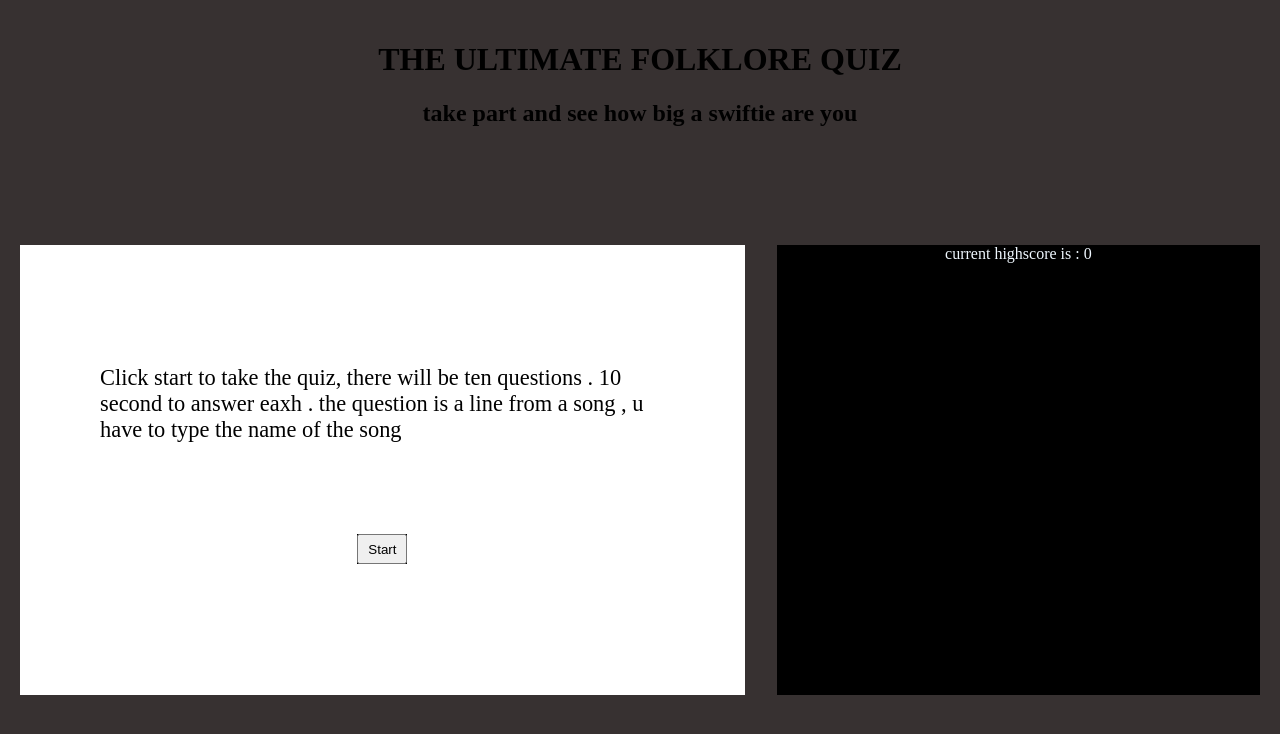
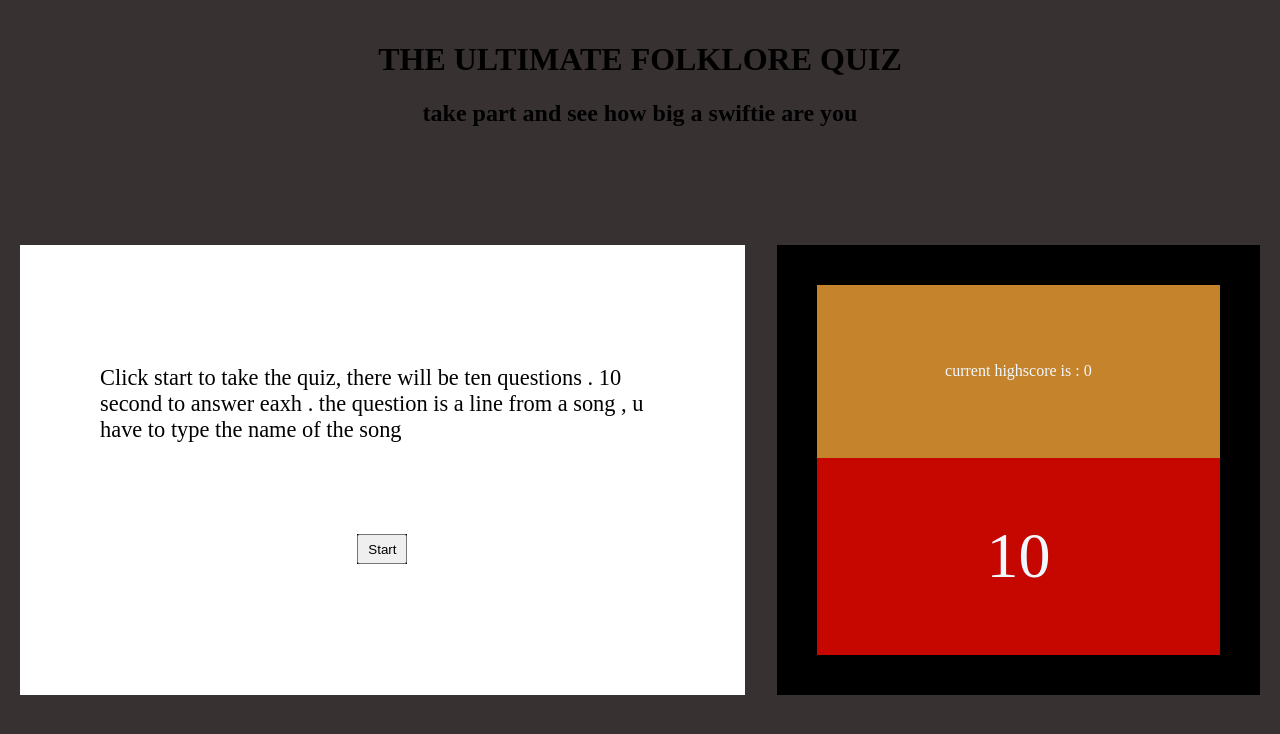
Before and after one commit to JACsadi/folkquiz, a plain HTML site: page index.html in a window 1280 px wide. Both pictures are taken after a click on the button "Start". Drawn offline with Linux system fonts and the light colour scheme; no server answers.

Commit message:
say yes to heaven

```diff
--- a/index.html
+++ b/index.html
@@ -25,7 +25,9 @@
           <button class="start">Start</button>
         </div>
       </div>
-      <div class="a">current highscore is : 0</div>
-    </div>
+      <div class="a">
+        <div class="check">current highscore is : 0</div>
+        <div class="time">10</div>
+        </div>
   </body>
 </html>
--- a/script.js
+++ b/script.js
@@ -14,6 +14,8 @@ fetch(mylink)
 function everything() {
   let ra = Math.floor(Math.random() * 1000) % song.length;
   let str = "";
+  let zzz = 10;
+  time.innerHTML = 10;
   do {
     str =
       song[ra].lyrics.split("<br>")[
@@ -24,6 +26,14 @@ function everything() {
   inp.innerHTML = `<input type="txt" class="jjj"> <button class="done">ANSWER</button>`;
   const ans = document.querySelector(".done");
   const jjj = document.querySelector(".jjj");
+  let bbb = setInterval(() => {
+    zzz--;
+    time.innerHTML = `${zzz}`;
+    console.log("hi");
+  }, 1000);
+  let a = setTimeout(() => {
+    ans.click();
+  }, 10050);
   ans.addEventListener("click", () => {
     console.log(jjj.value);
     console.log(song[ra].name.toLowerCase());
@@ -31,17 +41,23 @@ function everything() {
       jjj.value.toLowerCase().trimEnd() ===
       song[ra].name.split("_").join(" ").toLowerCase()
     ) {
-      a.innerHTML = `correct brother`;
-      a.style.backgroundColor = "green";
+      check.innerHTML = `correct brother`;
+      check.style.backgroundColor = "green";
     } else {
-      a.innerHTML = `wrong brother <br> the answer is ${song[ra].name}`;
-      a.style.backgroundColor = "red";
+      check.innerHTML = `wrong brother <br> the answer is ${song[ra].name}`;
+      check.style.backgroundColor = "red";
     }
+    clearInterval(bbb);
+    clearTimeout(a);
     everything();
+  });
+  windows.addEventListener("keydown", (a) => {
+    if (a.key == "Enter") ans.click();
   });
 }
 const st = document.querySelector(".start");
-const a = document.querySelector(".a");
+const check = document.querySelector(".check");
 const ques = document.querySelector(".inf");
 const inp = document.querySelector(".inputt");
+const time = document.querySelector(".time");
 st.addEventListener("click", everything);
--- a/styles.css
+++ b/styles.css
@@ -26,10 +26,32 @@ body {
   justify-items: center;
   align-items: center;
 }
+.check {
+  display: flex;
+  background-color: rgb(197, 131, 44);
+  color: aliceblue;
+  align-items: center;
+  justify-content: center;
+  width: 100%;
+  height: 100%;
+}
+.time {
+  display: flex;
+  background-color: rgb(197, 7, 0);
+  color: aliceblue;
+  align-items: center;
+  justify-content: center;
+  width: 100%;
+  height: 100%;
+  font-size: 4rem;
+}
 .a {
+  display: grid;
   background-color: black;
-  color: aliceblue;
-  text-align: center;
+  padding: 40px;
+  grid-auto-rows: minmax(50px, auto);
+  justify-items: center;
+  align-items: center;
 }
 .ques {
   font-size: 1.4rem;
```
